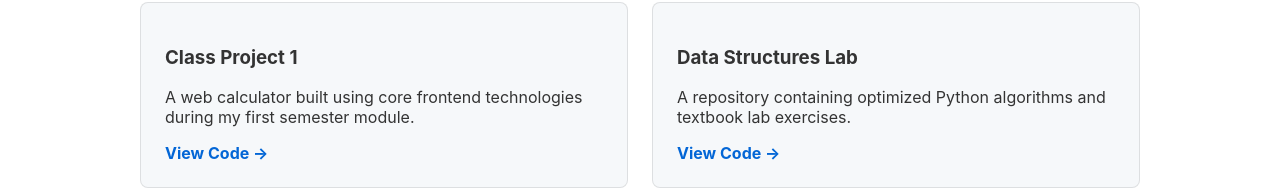
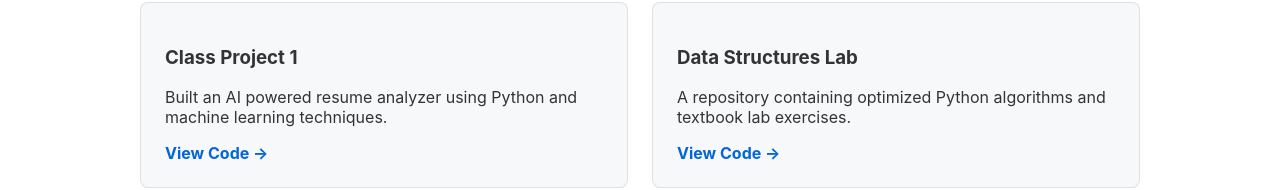
Before and after one commit to indurirajasri2006/indurirajasri2006.github.io, a plain HTML site: page index.html in a window 1280 px wide. Shown: the part 498-688 px from the top of the page. Drawn offline with Linux system fonts and the light colour scheme.

Commit message:
updated project details

```diff
--- a/index.html
+++ b/index.html
@@ -29,7 +29,7 @@
             <!-- Project Card 1 -->
             <div class="project-card">
                 <h3>Class Project 1</h3>
-                <p>A web calculator built using core frontend technologies during my first semester module.</p>
+                <p>Built an AI powered resume analyzer using Python and machine learning techniques.</p>
                 <a href="#" class="project-link">View Code &rarr;</a>
             </div>
 
```
